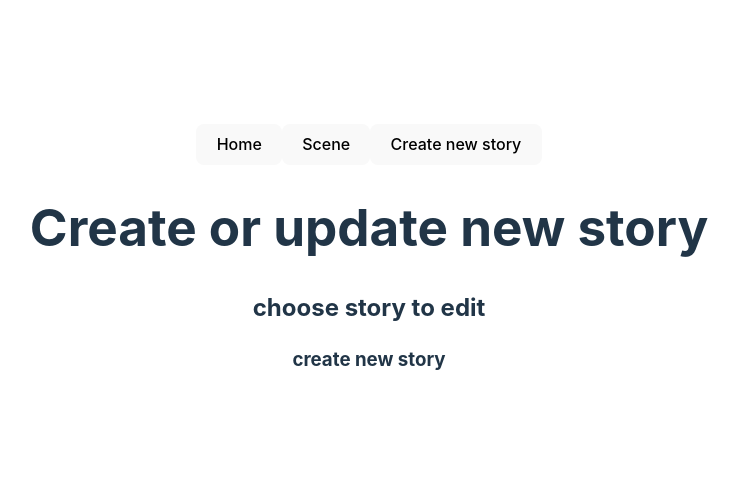
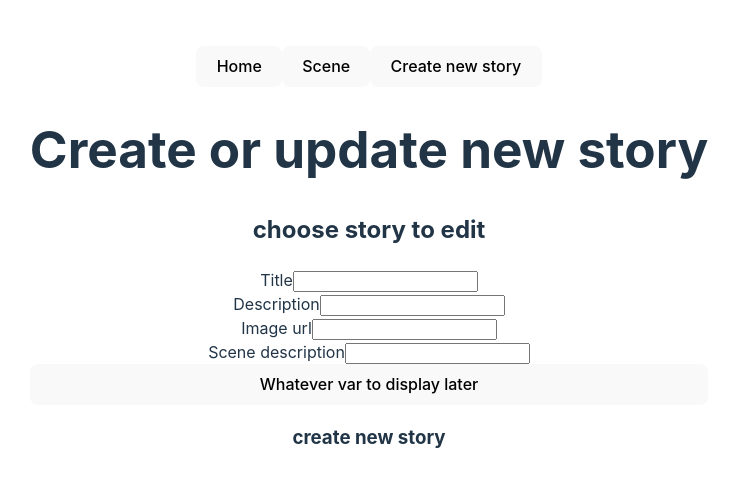
Before and after one commit to EddCor/ResidentIH, a React (Vite) app: page /createnewstory in a window 1280 px wide. Shown: the part 142-628 px from the top of the page, without its empty margins (271-1010 px from the left). Built offline with nearby package versions, Linux system fonts and the light colour scheme; no server answers.

Commit message:
small things

```diff
--- a/src/components/UpdateForm.jsx
+++ b/src/components/UpdateForm.jsx
@@ -1,4 +1,5 @@
 import { useEffect, useState } from "react";
+import { useNavigate } from "react-router-dom";
 
 const UpdateForm = () => {
   const [scenes, setScenes] = useState([]);
@@ -11,12 +12,94 @@ const UpdateForm = () => {
       console.log(allScenes);
     }
   };
+  /* if (scenes.length === 0) {
+    return <div>Loading...</div>;
+  }
+*/
+
+  const [title, setTitle] = useState("");
+  const [description, setDescription] = useState("");
+
+  const onSubmit = async (event) => {
+    event.preventDefault();
+    const payload = { title, description };
+
+    try {
+      const response = await fetch(
+        `${import.meta.env.VITE_API_URL}/projects${
+          isUpdate ? `/${project.id}` : ""
+        }`,
+        {
+          method: isUpdate ? "PUT" : "POST",
+          body: JSON.stringify(payload),
+          headers: {
+            "Content-type": "application/json",
+          },
+        }
+      );
+      console.log(response);
+      if (response.ok) {
+        const currentProject = await response.json();
+        console.log(currentProject);
+        navigate(`/projects/${currentProject.id}`);
+      }
+    } catch (error) {
+      console.log(error);
+    }
+  };
 
   useEffect(() => {
     fetchAllScenes();
   }, []);
+  /*
+    useEffect(() => {
+    if (isUpdate && project) {
+      setTitle(project.title)
+      setDescription(project.description)
+    }
+  }, [project]) */
 
-  return <></>;
+  return (
+    <form
+      style={{ display: "grid", gridTemplate: "auto / 1fr" }}
+      onSubmit={onSubmit}
+    >
+      <label>
+        Title
+        <input
+          value={""}
+          onChange={(event) => setTitle(event.target.value)}
+          required
+        />
+      </label>
+      <label>
+        Description
+        <input
+          value={""}
+          onChange={(event) => setDescription(event.target.value)}
+          required
+        />
+      </label>
+      <label>
+        Image url
+        <input
+          value={""}
+          onChange={(event) => setDescription(event.target.value)}
+          required
+        />
+      </label>
+      <label>
+        Scene description
+        <input
+          value={""}
+          onChange={(event) => setDescription(event.target.value)}
+          required
+          maxLength="10"
+        />
+      </label>
+      <button type="submit">Whatever var to display later {}</button>
+    </form>
+  );
 };
 
 export default UpdateForm;
--- a/src/pages/HomePage.jsx
+++ b/src/pages/HomePage.jsx
@@ -16,7 +16,17 @@ const HomePage = () => {
     fetchAllScenes();
   }, []);
 
-  return <h1>Welcome Resident IronHack</h1>;
+  if (scenes.length === 0) {
+    return <div>Loading...</div>;
+  }
+
+  return (
+    <div>
+      <h1>Welcome Resident IronHack</h1>
+      <h2>{scenes[0].title}</h2>
+      <img src={scenes[0].imgsrc} style={{ maxWidth: "100vw" }} />
+    </div>
+  );
 };
 
 export default HomePage;
```
Also changed, not shown: 1 other file (tests, documents, lock files or other folders).
